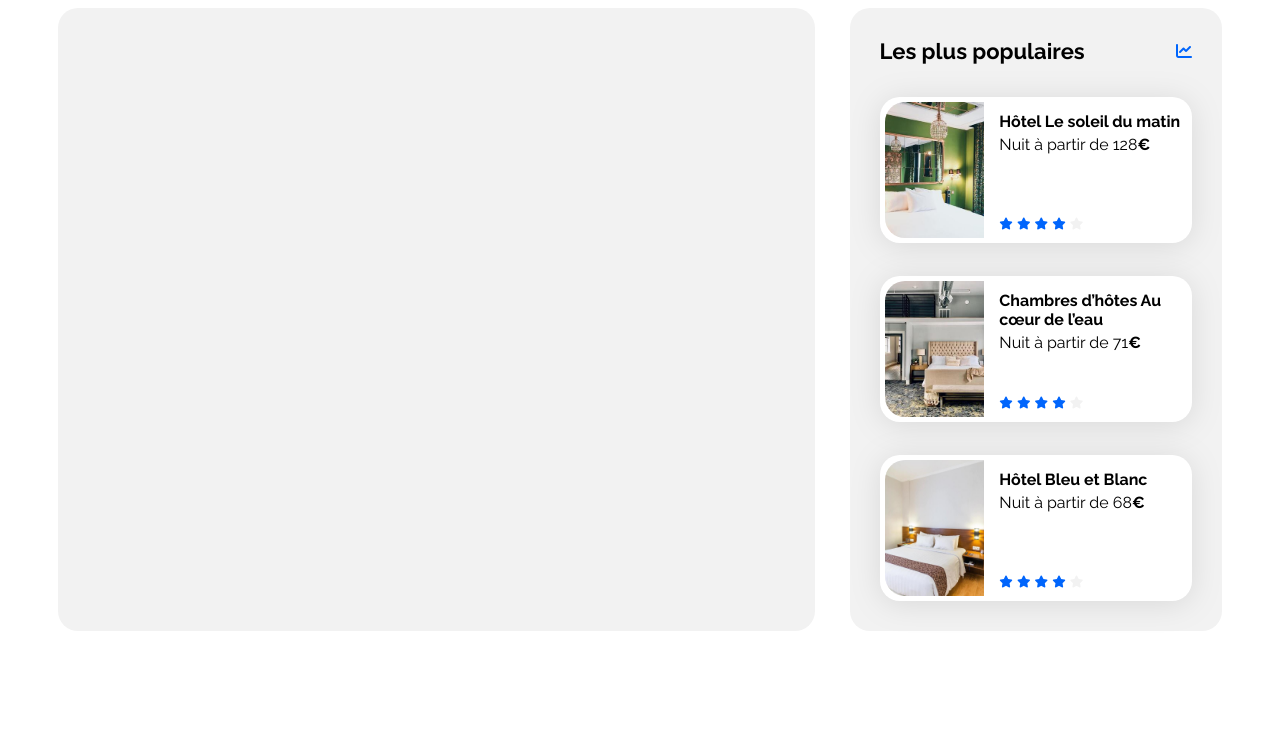
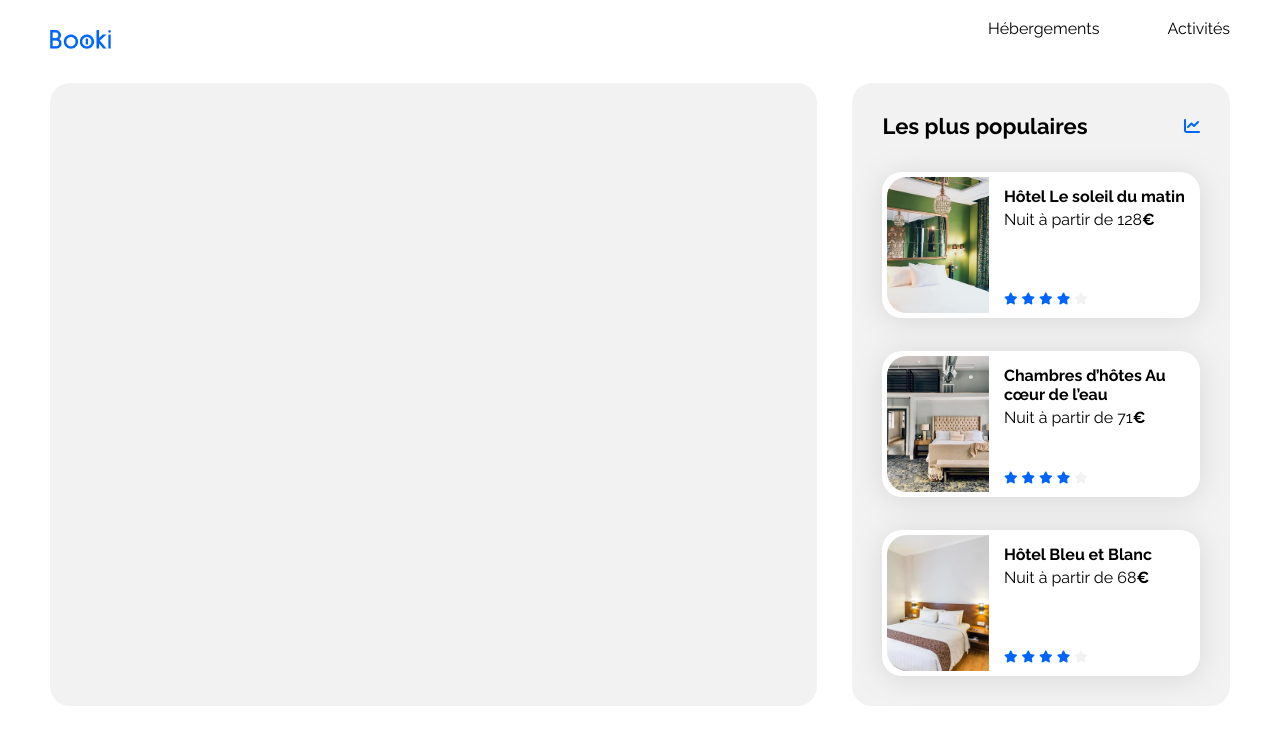
Before and after one commit to Vangelis-26/P2-Booki, a plain HTML site: page index.html in a window 1280 px wide. Drawn offline with Linux system fonts and the light colour scheme.

Commit message:
Add header + nav

```diff
--- a/css/style.css
+++ b/css/style.css
@@ -1,6 +1,7 @@
 /****** General ***********/
 * {
     font-family: 'Raleway', sans-serif;
+    margin: 0;
 }
 
 :root {
@@ -25,13 +26,39 @@ body {
     box-sizing: border-box;
 }
 
+nav {
+    display: flex;
+    justify-content: space-between;
+}
+
+.logo img {
+    padding: 30px 0px;
+    width: 61px;
+    height: auto;
+}
+
+.nav-links {
+    display: flex;
+    align-items: start;
+    gap: 68px;
+}
+
+.nav-links a {
+    border-top: transparent solid 2px;
+    padding-top: 17px;
+}
+
+.nav-links a:hover {
+    color: #0065FC;
+    border-top: #0065FC solid 2px;
+}
+
 a {
     color: inherit;
     text-decoration: none;
 }
 
 .section-title {
-    margin: 0;
     font-size: 22px;
 }
 
--- a/index.html
+++ b/index.html
@@ -16,7 +16,19 @@
 
 <body>
     <div class="main-container">
-        <header></header>
+        <header>
+            <nav >
+                <div class="logo">
+                    <a href="index.html">
+                        <img src="./images/logo/Booki.png" alt="Logo de Booki">
+                    </a>
+                </div>
+                <div class="nav-links">
+                    <a href="#">Hébergements</a>
+                    <a href="#">Activités</a>
+                </div>
+            </nav>
+        </header>
         <main>
             <div class="hebergements-and-populaires">
                 <section class="hebergements">
```
